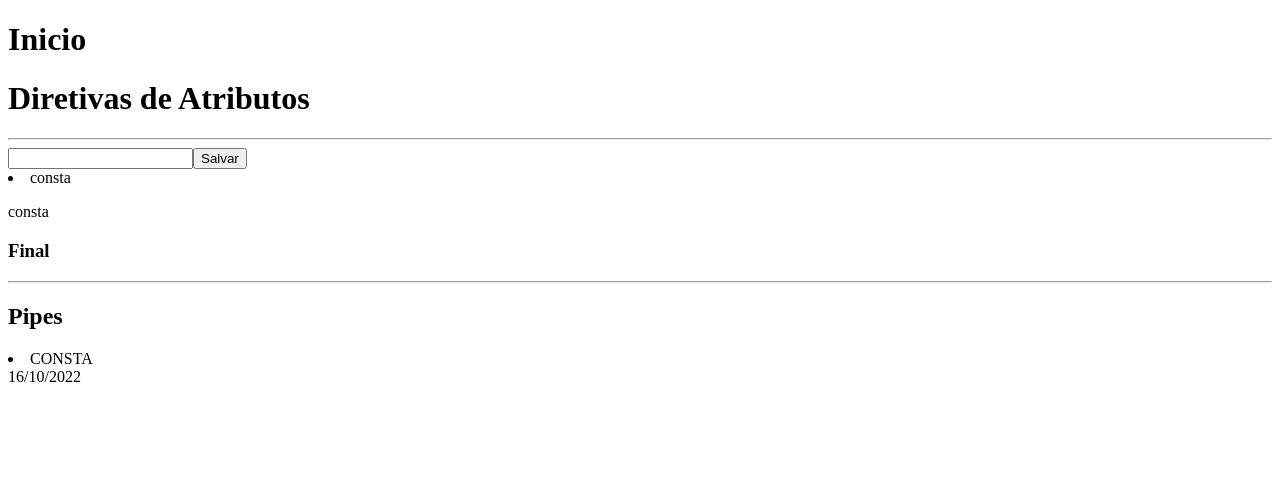
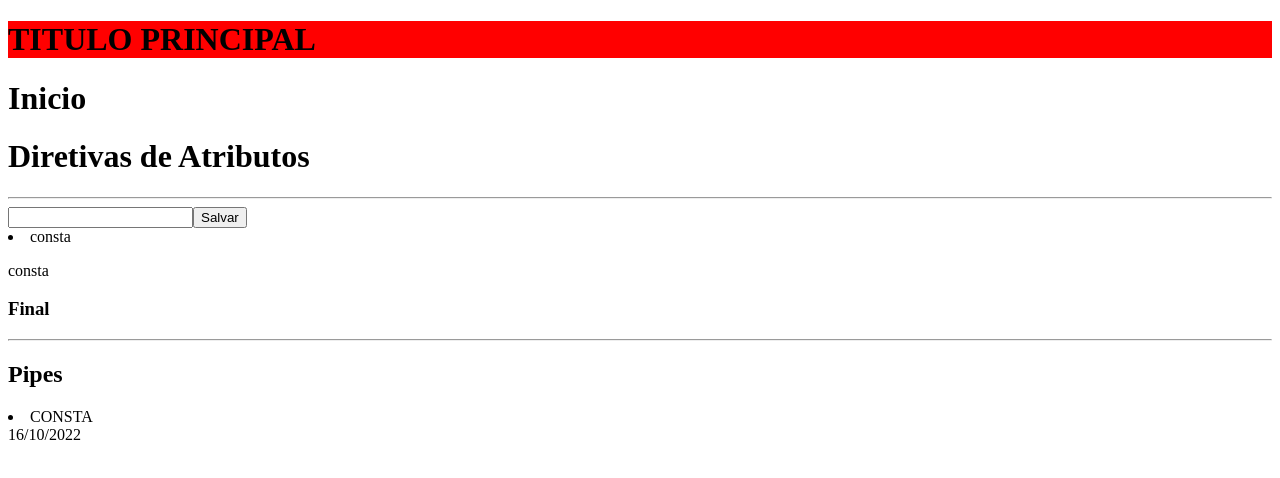
Before and after one commit to Constantinoi/EnsinoAngular, an Angular app: page / in a window 1280 px wide. Shown: the top 478 px of the page. Built offline with nearby package versions, Linux system fonts and the light colour scheme.

Commit message:
Submodulos

```diff
--- a/src/app/app.component.ts
+++ b/src/app/app.component.ts
@@ -3,6 +3,7 @@ import { AfterContentChecked, AfterContentInit, AfterViewChecked, AfterViewInit,
 @Component({
   selector: 'app-root',
   template:`
+  <app-new-componet></app-new-componet>
  <app-diretivas-atributos>
  <h1>Inicio</h1>
  <h3>Final</h3>
--- a/src/app/app.module.ts
+++ b/src/app/app.module.ts
@@ -8,6 +8,8 @@ import { TitleComponent } from './title/title.component';
 import { DataBingComponent } from './data-bing/data-bing.component';
 import { DiretivasEstruturaisComponent } from './diretivas-estruturais/diretivas-estruturais.component';
 import { DiretivasAtributosComponent } from './diretivas-atributos/diretivas-atributos.component';
+
+import { SharedModule } from './shared/shared.module';
 
 @NgModule({
   declarations: [
@@ -20,7 +22,8 @@ import { DiretivasAtributosComponent } from './diretivas-atributos/diretivas-atr
   imports: [
     BrowserModule,
     AppRoutingModule,
-    FormsModule
+    FormsModule,
+    SharedModule
   ],
   providers: [],
   bootstrap: [AppComponent]
--- /dev/null
+++ b/src/app/shared/new-componet/new-componet.component.html
@@ -0,0 +1,3 @@
+<header>
+    <h1>TITULO PRINCIPAL</h1>
+</header>
--- /dev/null
+++ b/src/app/shared/new-componet/new-componet.component.scss
@@ -0,0 +1,3 @@
+h1 {
+    background: red;
+}
--- /dev/null
+++ b/src/app/shared/new-componet/new-componet.component.ts
@@ -0,0 +1,15 @@
+import { Component, OnInit } from '@angular/core';
+
+@Component({
+  selector: 'app-new-componet',
+  templateUrl: './new-componet.component.html',
+  styleUrls: ['./new-componet.component.scss']
+})
+export class NewComponetComponent implements OnInit {
+
+  constructor() { }
+
+  ngOnInit(): void {
+  }
+
+}
```
Also changed, not shown: src/app/shared/shared.module.ts (added, +18 -0 lines), 1 other file (tests, documents, lock files or other folders).
